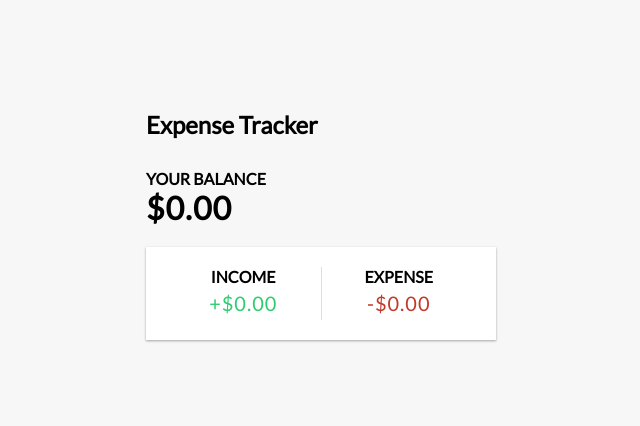
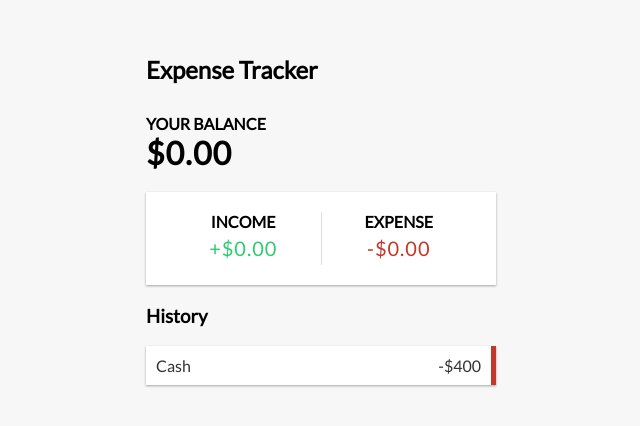
Before and after one commit to YawTeh/MERN-AlphaBudgeteers, a React (Create React App) app: page / in a window 1280 px wide. Shown: the part 170-596 px from the top of the page, without its empty margins (319-959 px from the left). Built offline with nearby package versions, Linux system fonts and the light colour scheme.

Commit message:
Created TransactionList Component

```diff
--- a/src/App.css
+++ b/src/App.css
@@ -65,3 +65,66 @@
 .money.minus {
   color: #c0392b;
 }
+
+.btn {
+  cursor: pointer;
+  background-color: #9c88ff;
+  box-shadow: var(--box-shadow);
+  color: #fff;
+  border: 0;
+  display: block;
+  font-size: 16px;
+  margin: 10px 0 30px;
+  padding: 10px;
+  width: 100%;
+}
+
+.btn:focus,
+.delete-btn:focus {
+  outline: 0;
+}
+
+.list {
+  list-style-type: none;
+  padding: 0;
+  margin-bottom: 40px;
+}
+
+.list li {
+  background-color: #fff;
+  box-shadow: var(--box-shadow);
+  color: #333;
+  display: flex;
+  justify-content: space-between;
+  position: relative;
+  padding: 10px;
+  margin: 10px 0;
+}
+
+.list li.plus {
+  border-right: 5px solid #2ecc71;
+}
+
+.list li.minus {
+  border-right: 5px solid #c0392b;
+}
+
+.delete-btn {
+  cursor: pointer;
+  background-color: #e74c3c;
+  border: 0;
+  color: #fff;
+  font-size: 20px;
+  line-height: 20px;
+  padding: 2px 5px;
+  position: absolute;
+  top: 50%;
+  left: 0;
+  transform: translate(-100%, -50%);
+  opacity: 0;
+  transition: opacity 0.3s ease;
+}
+
+.list li:hover .delete-btn {
+  opacity: 1;
+}
--- a/src/App.js
+++ b/src/App.js
@@ -2,6 +2,8 @@
 import Header from "./components/Header";
 import Balance from "./components/Balance";
 import IncomeExpenses from "./components/IncomeExpenses";
+import TransactionList from "./components/TransactionList";
+
 import "./App.css";
 
 function App() {
@@ -11,6 +13,7 @@
             <div className="container">
                 <Balance />
                 <IncomeExpenses />
+                <TransactionList />
             </div>
         </div>
     );
--- /dev/null
+++ b/src/components/TransactionList.js
@@ -0,0 +1,16 @@
+import React from 'react'
+
+const TransactionList = () => {
+    return (
+        <>
+            <h3>History</h3>
+            <ul id="list" class="list">
+                <li class="minus">
+                    Cash <span>-$400</span><button class="delete-btn">x</button>
+                </li>
+            </ul>
+        </>
+    )
+}
+
+export default TransactionList
```
